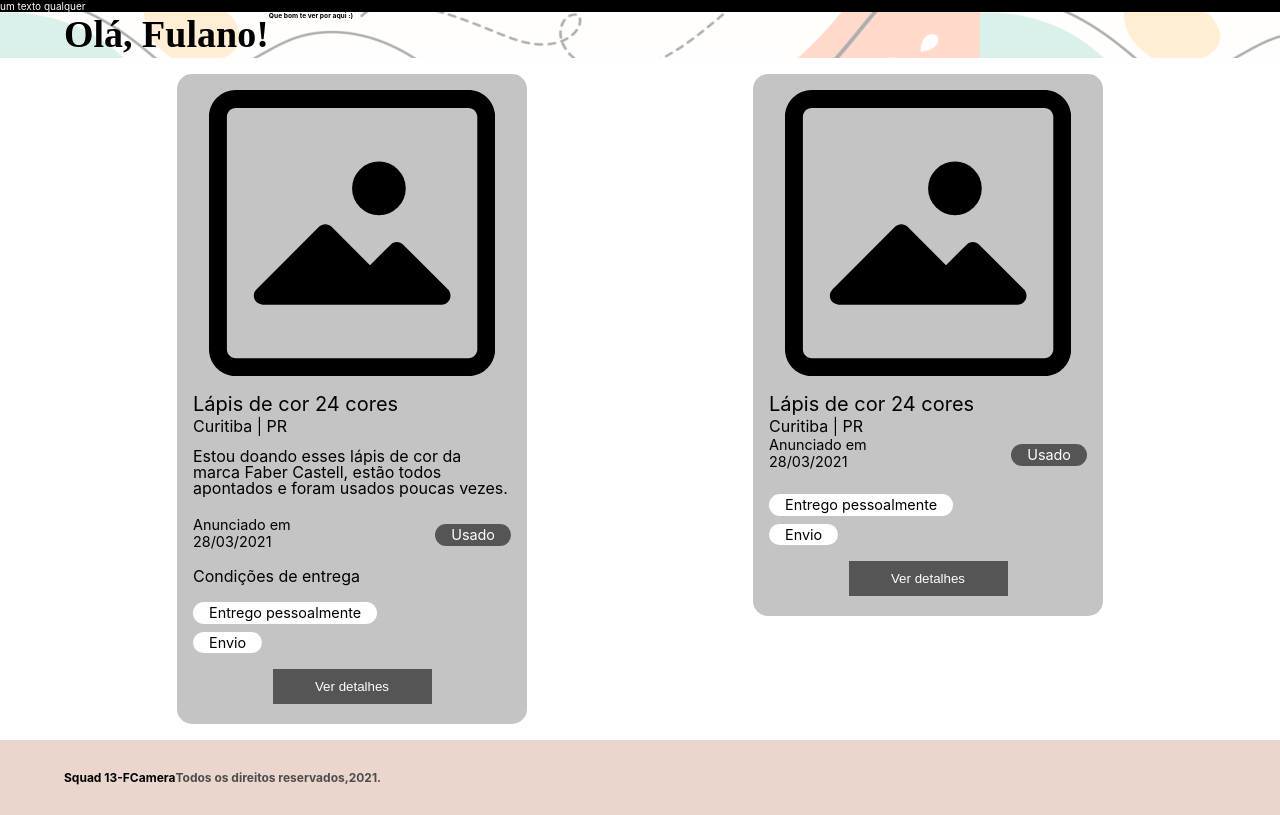
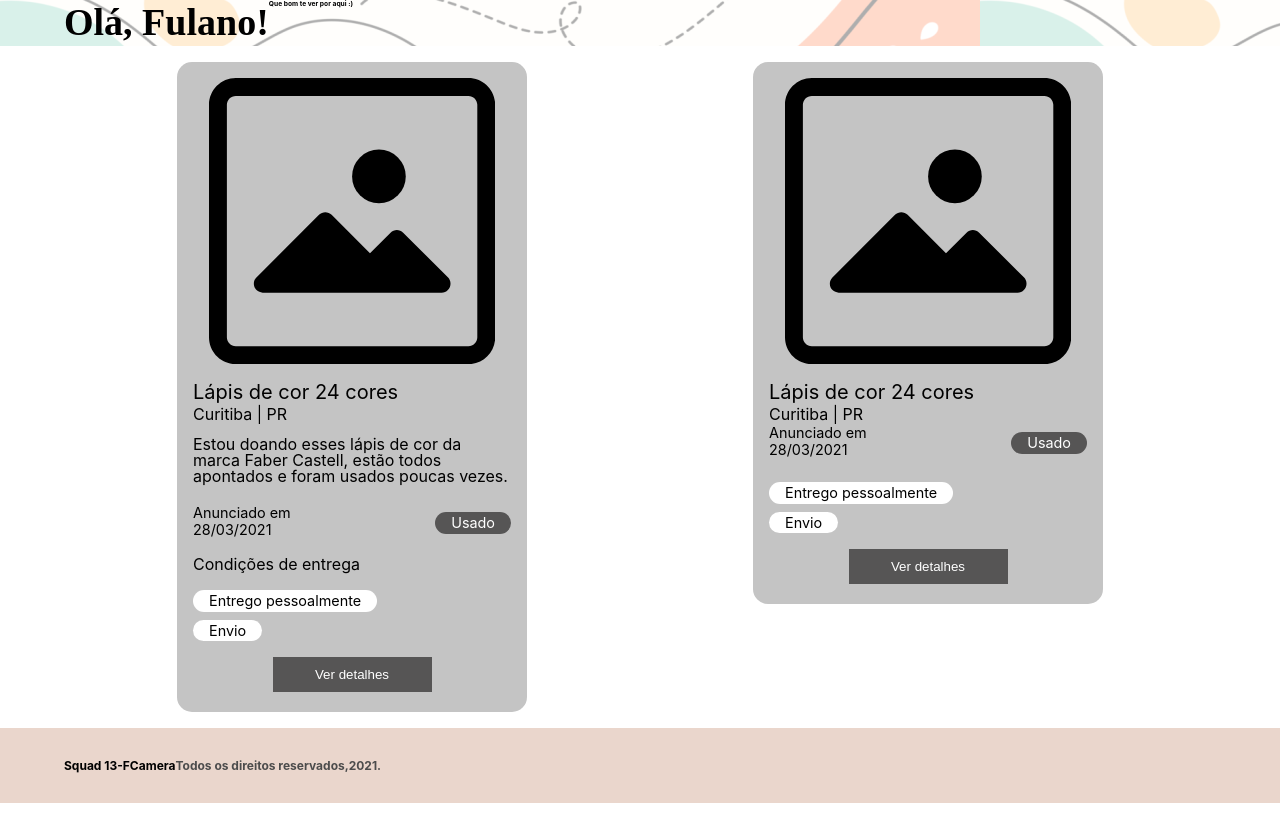
Before and after one commit to FCamara-Squad13/Mobile, a React (Create React App) app: page / in a window 1280 px wide. Built offline with nearby package versions, Linux system fonts and the light colour scheme.

Commit message:
Create the router

```diff
--- a/package.json
+++ b/package.json
@@ -12,6 +12,7 @@
     "@types/react-dom": "^17.0.3",
     "react": "^17.0.2",
     "react-dom": "^17.0.2",
+    "react-router-dom": "^5.2.0",
     "react-scripts": "4.0.3",
     "typescript": "^4.2.3",
     "web-vitals": "^1.0.1"
@@ -35,6 +36,7 @@
     ]
   },
   "devDependencies": {
+    "@types/react-router-dom": "^5.1.7",
     "@typescript-eslint/eslint-plugin": "^4.19.0",
     "@typescript-eslint/parser": "^4.19.0",
     "eslint": "^7.23.0",
--- a/src/App.tsx
+++ b/src/App.tsx
@@ -1,24 +1,16 @@
 import React from "react";
+import { BrowserRouter } from "react-router-dom";
+
 import "./App.css";
 
-import Home from "./pages/Home";
-
-import Hero from "./components/Hero";
-import Card from "./components/Card";
-import HomeCard from "./components/HomeCard";
-
-import Footer from "./components/Footer";
+import Routes from "./routes";
 
 const App: React.FC = () => {
   return (
     <>
-      <Home />
-      <Hero />
-      <div className="container">
-        <Card />
-        <HomeCard />
-      </div>
-      <Footer />
+      <BrowserRouter>
+        <Routes />
+      </BrowserRouter>
     </>
   );
 };
--- /dev/null
+++ b/src/pages/Doacao/index.tsx
@@ -0,0 +1,8 @@
+import React from "react";
+import "./style.css";
+
+const Doacao: React.FC = () => {
+  return <h1>Doacao</h1>;
+};
+
+export default Doacao;
--- a/src/pages/Home/index.tsx
+++ b/src/pages/Home/index.tsx
@@ -1,8 +1,22 @@
 import React from "react";
 import "./style.css";
 
+import Hero from "../../components/Hero";
+import Card from "../../components/Card";
+import HomeCard from "../../components/HomeCard";
+import Footer from "../../components/Footer";
+
 const Home: React.FC = () => {
-  return <div className="div-test">um texto qualquer</div>;
+  return (
+    <>
+      <Hero />
+      <div className="container">
+        <Card />
+        <HomeCard />
+      </div>
+      <Footer />
+    </>
+  );
 };
 
 export default Home;
--- /dev/null
+++ b/src/pages/Teste/index.tsx
@@ -0,0 +1,8 @@
+import React from "react";
+import "./style.css";
+
+const Teste: React.FC = () => {
+  return <h1>testando</h1>;
+};
+
+export default Teste;
--- /dev/null
+++ b/src/pages/pedindoDoacoes/index.tsx
@@ -0,0 +1,8 @@
+import React from "react";
+import "./style.css";
+
+const pedindoDoacoes: React.FC = () => {
+  return <h1>Pedindo Doações</h1>;
+};
+
+export default pedindoDoacoes;
--- /dev/null
+++ b/src/routes/index.tsx
@@ -0,0 +1,18 @@
+import React from "react";
+import { Switch, Route } from "react-router-dom";
+
+import Home from "../pages/Home";
+import Teste from "../pages/Teste";
+import Doacao from "../pages/Doacao";
+import pedindoDoacoes from "../pages/pedindoDoacoes";
+
+const Routes: React.FC = () => (
+  <Switch>
+    <Route path="/" exact component={Home} />
+    <Route path="/doacao" component={Doacao} />
+    <Route path="/pedindoDoacoes" component={pedindoDoacoes} />
+    <Route path="/teste" component={Teste} />
+  </Switch>
+);
+
+export default Routes;
```
Also changed, not shown: robots.txt (renamed from public/robots.txt), src/pages/Doacao/style.css (added), src/pages/Teste/style.css (added), src/pages/pedindoDoacoes/style.css (added), 1 other file (tests, documents, lock files or other folders).
